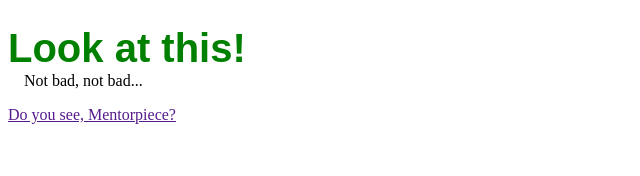
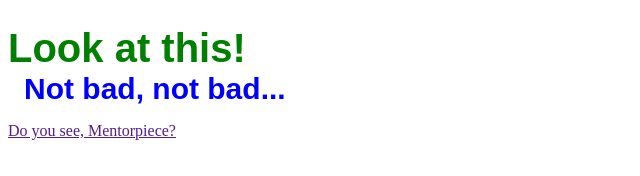
Before and after one commit to DashaPolivoda/MP_HW, a plain HTML site: page index.html in a window 1280 px wide. Shown: the whole page, without its empty margins (0-640 px from the left). Drawn offline with Linux system fonts and the light colour scheme.

Commit message:
add style p1 in file index.html

```diff
--- a/index.html
+++ b/index.html
@@ -14,6 +14,14 @@ font-weight: bold;
 margin-top: 0px;
 margin-bottom: 1px;
 }
+p1 {
+color:#0000FF ;
+font-family: arial, sans-serif;
+font-size: 30px;
+font-weight: bold;
+margin-top: 0px;
+margin-bottom: 10px;
+}
 </style>
     <h1>Look at this!</h1>
     <p1>Not bad, not bad...</p1>
```
